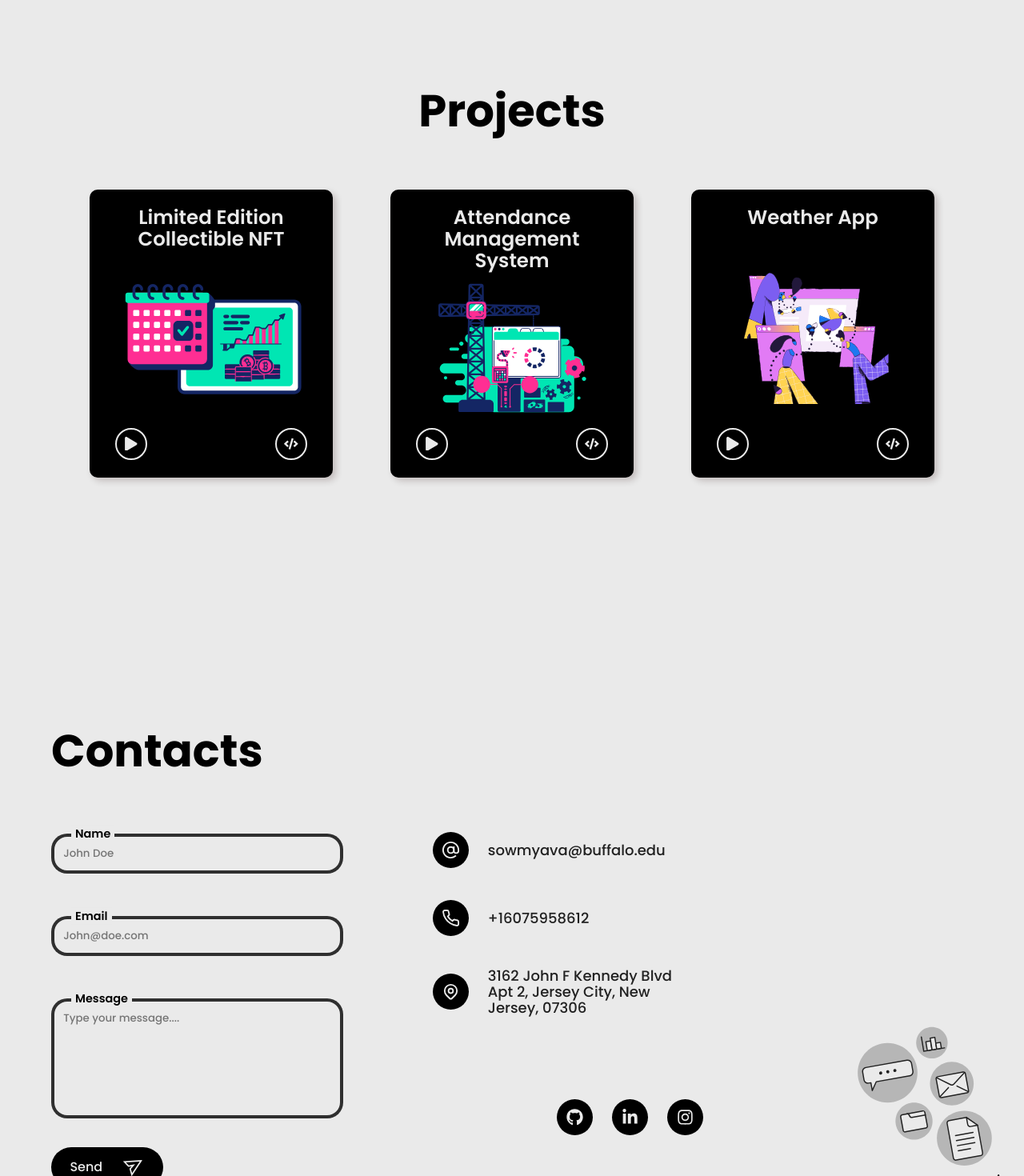
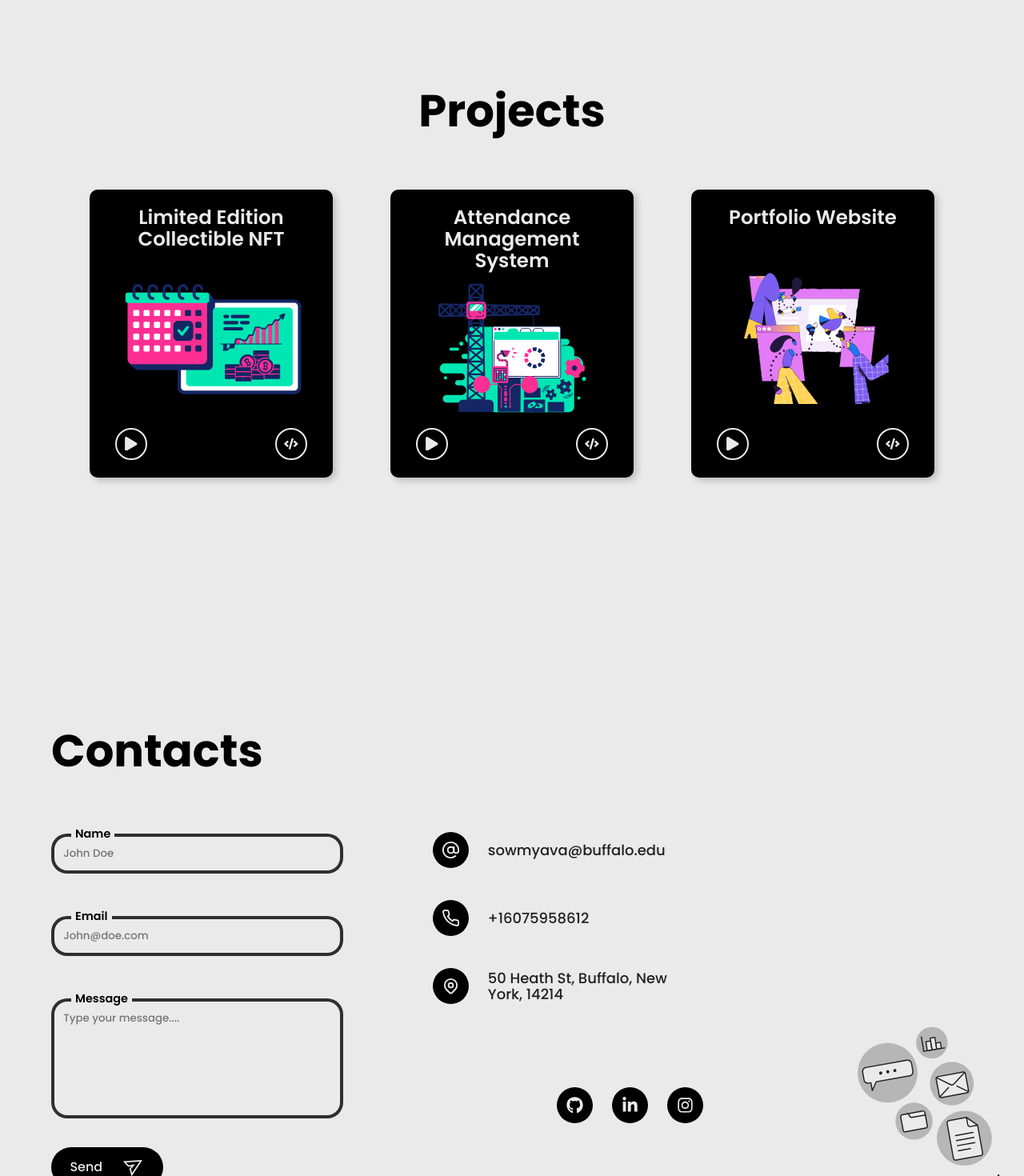
Before and after one commit to sowmyava-hub/portfolio, a React (Create React App) app: page /projects in a window 1280 px wide. Shown: the part 3369-4839 px from the top of the page at 80% size. Built offline with nearby package versions, Linux system fonts and the light colour scheme; a web font is replaced by a local one.

Commit message:
Address, projects

```diff
--- a/src/components/Contacts/Contacts.js
+++ b/src/components/Contacts/Contacts.js
@@ -185,6 +185,7 @@ function Contacts() {
                 <div className='contacts-body'>
                     <div className='contacts-form'>
                         <form method="POST" action="https://formsubmit.co/2a219a5774ad759a2b5e0206c1ee73b9">
+                        <input type="hidden" name="_next" value="https://sowmyava-hub.github.io/react-deploy/#/"></input>
                             <div className='input-container'>
                             <input type="hidden" name="_captcha" value="false"/>
                                <label htmlFor='Name' className={classes.label}>
--- a/src/data/contactsData.js
+++ b/src/data/contactsData.js
@@ -1,7 +1,7 @@
 export const contactsData = {
     email: 'sowmyava@buffalo.edu',
     phone: '+16075958612',
-    address: '3162 John F Kennedy Blvd Apt 2, Jersey City, New Jersey, 07306 ',
+    address: '50 Heath St, Buffalo, New York, 14214 ',
 
     sheetAPI: ''
 }
--- a/src/data/projectsData.js
+++ b/src/data/projectsData.js
@@ -29,9 +29,9 @@ export const projectsData = [
     },
     {
         id: 3,
-        projectName: 'Weather App',
-        projectDesc: 'Weather forecast systems and applications predict weather conditions based on multiple parameters.',
-        tags: ['Django', 'CSS', 'Material Ui'],
+        projectName: 'Portfolio Website',
+        projectDesc: 'This project is a personal portfolio Website.',
+        tags: ['HTML', 'CSS', 'JavaScript', 'React'],
         code: 'https://github.com/hhhrrrttt222111/developer-portfolio',
         demo: 'https://github.com/hhhrrrttt222111/developer-portfolio',
         image: three
--- a/src/pages/Main/Main.js
+++ b/src/pages/Main/Main.js
@@ -8,9 +8,8 @@ function Main() {
     return (
         <div>
             <Helmet>
-                <title>{headerData.name} - Porfolio</title>
+                <title>{headerData.name} - Portfolio</title>
             </Helmet>
-
             <Navbar />
             <Landing />
             <About />
```
